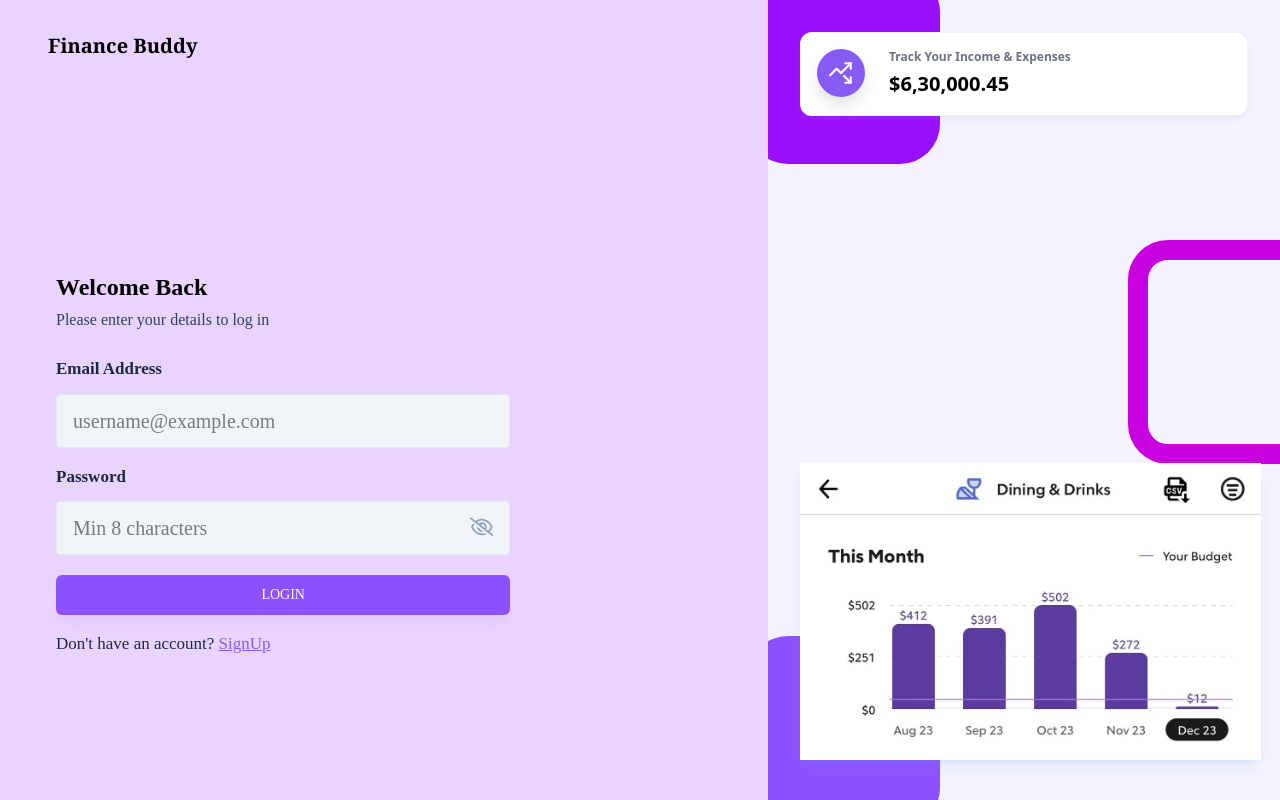
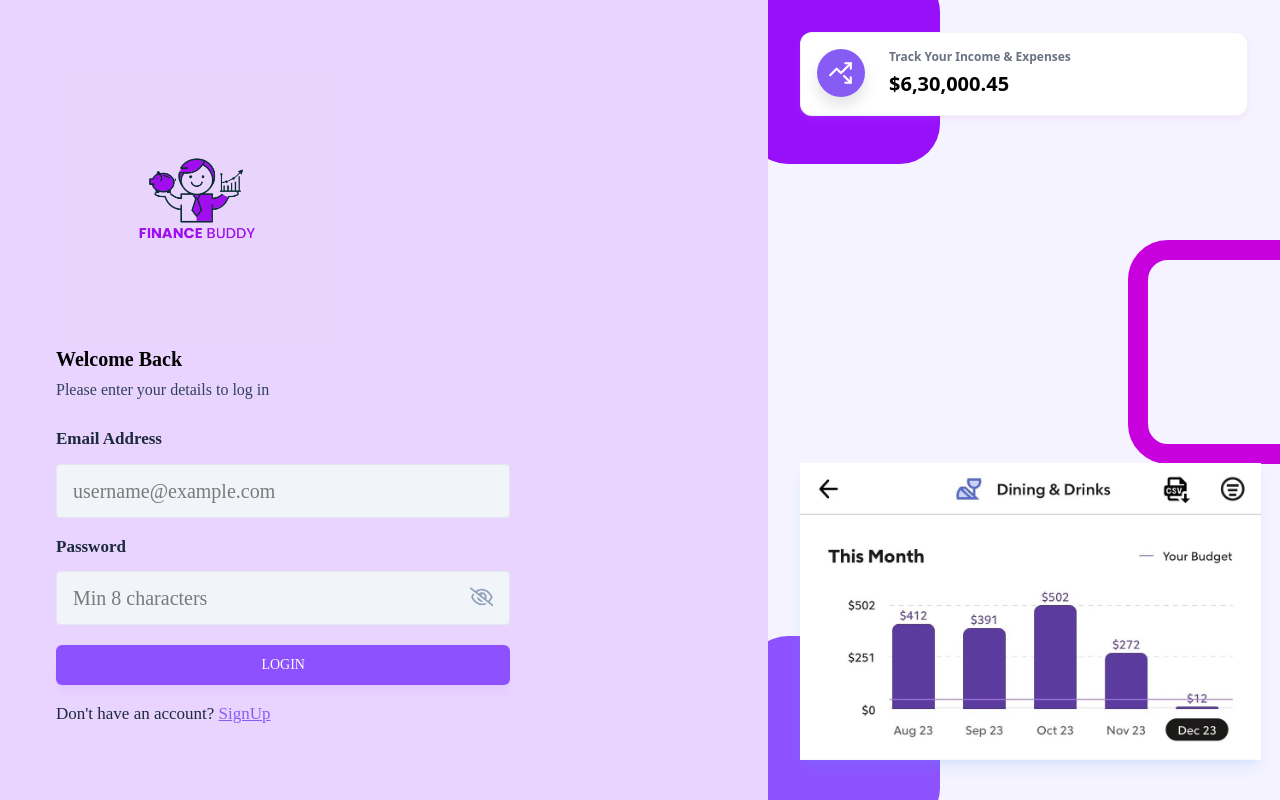
Before and after one commit to sethiDevansh/Finance-Buddy, a React (Vite) app in the folder frontend/: page /login in a window 1280 px wide. Built offline with nearby package versions, Linux system fonts and the light colour scheme.

Commit message:
Updated input, layout, login and signup components

```diff
--- a/frontend/src/components/Inputs/ProfilePhotoSelector.jsx
+++ b/frontend/src/components/Inputs/ProfilePhotoSelector.jsx
@@ -37,7 +37,7 @@ const ProfilePhotoSelector = ({ image, setImage }) => {
     />
 
     {!image ? (
-      <div className="w-20 h-20 flex items-center justify-center bg-purple-100 rounded-full relative">
+      <div className="w-18 h-18 flex items-center justify-center bg-purple-100 rounded-full relative">
         <LuUser className="text-4xl text-primary" />
 
         <button
--- a/frontend/src/components/layouts/AuthLayout.jsx
+++ b/frontend/src/components/layouts/AuthLayout.jsx
@@ -1,12 +1,14 @@
 import React from "react";
 import CARD_2 from "../../assets/images/transaction.jpg";
 import { LuTrendingUpDown } from "react-icons/lu";
+import FinanceBuddyLogo from '../../assets/images/logo_finance_buddy.png'
 
 const AuthLayout = ({ children }) => {
   return (
     <div className="flex bg-purple-200">
-      <div className="w-screen h-screen md:w-[60vw] px-12 pt-8 pb-12">
-        <h2 className="text-xl font-bold text-black font-serif">Finance Buddy</h2>
+      <div className="w-screen h-screen md:w-[60vw] px-12 pt-8 pb-12 ">
+        {/* <h2 className="text-xl font-bold text-black font-serif">Finance Buddy</h2> */}
+
         {children}
       </div>
 
--- a/frontend/src/pages/Auth/Login.jsx
+++ b/frontend/src/pages/Auth/Login.jsx
@@ -6,6 +6,7 @@ import { validateEmail } from '../../utils/helper';
 import axiosInstance from '../../utils/axiosInstance';
 import { API_PATHS } from '../../utils/apiPath';
 import { UserContext } from '../../context/UserContext';
+import FinanceBuddyLogo from '../../assets/images/logo_finance_buddy.png'
 
 const Login = () => {
   const [email,setEmail] = useState('');
@@ -55,8 +56,13 @@ const Login = () => {
 
   return (
     <AuthLayout>
-      <div className='lg:w-[70%] h-3/4 md:h-full px-2 pt-22 flex flex-col justify-center '>
-        <h3 className='text-2xl font-bold text-black'>Welcome Back </h3>
+      <div className='lg:w-[70%] h-3/4 md:h-full px-2 pt-0 flex flex-col justify-center '>
+        <img
+          src={FinanceBuddyLogo}
+          alt="Finance Buddy"
+          className="w-70 pt-2"
+        />
+        <h3 className='text-xl font-bold text-black'>Welcome Back </h3>
         <p className='text-md text-slate-700 mt-[5px] mb-6'>
           Please enter your details to log in
           </p>
--- a/frontend/src/pages/Auth/SignUp.jsx
+++ b/frontend/src/pages/Auth/SignUp.jsx
@@ -8,6 +8,7 @@ import axiosInstance from '../../utils/axiosInstance';
 import { API_PATHS } from '../../utils/apiPath';
 import { UserContext } from '../../context/UserContext';
 import uploadImage from '../../utils/uploadImage';
+import FinanceBuddyLogo from '../../assets/images/logo_finance_buddy.png'
 
 const SignUp = () => {
   const [profilePic, setProfilePic] = useState(null);
@@ -75,11 +76,16 @@ const SignUp = () => {
 
   return (
     <AuthLayout>
-      <div className='lg:w-[100%] h-auto md:h-full mt-10 md:mt-0 pt-22 flex flex-col justify-center'>
-        <h3 className='text-xl font-semibold text-black mt-5'>Create an Account</h3>
-        <p className='text-md text-slate-700 mt-[5px] mb-6'>
+      <div className='lg:w-[100%] h-auto md:h-full mt-10 md:mt-0 pt-1 flex flex-col justify-center'>
+        <img
+          src={FinanceBuddyLogo}
+          alt="Finance Buddy"
+          className="w-58 pt-0"
+        />
+        <h3 className='text-xl font-semibold text-black mt-2'>Create an Account</h3>
+        {/* <p className='text-md text-slate-700 mt-[5px] mb-6'>
           Join us today by entering your details below.
-        </p>
+        </p> */}
 
         <form onSubmit={handleSignUp}>
 
```
Also changed, not shown: frontend/src/assets/images/logo_finance_buddy.png (added).
